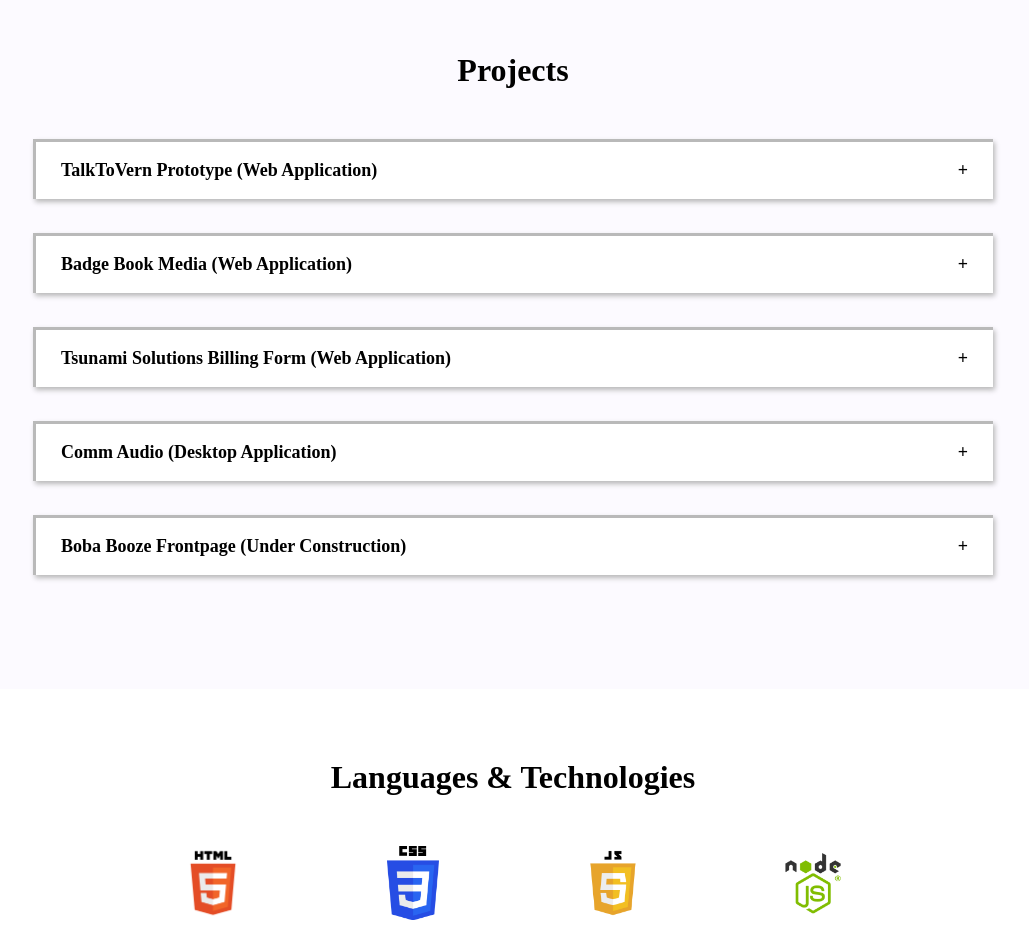
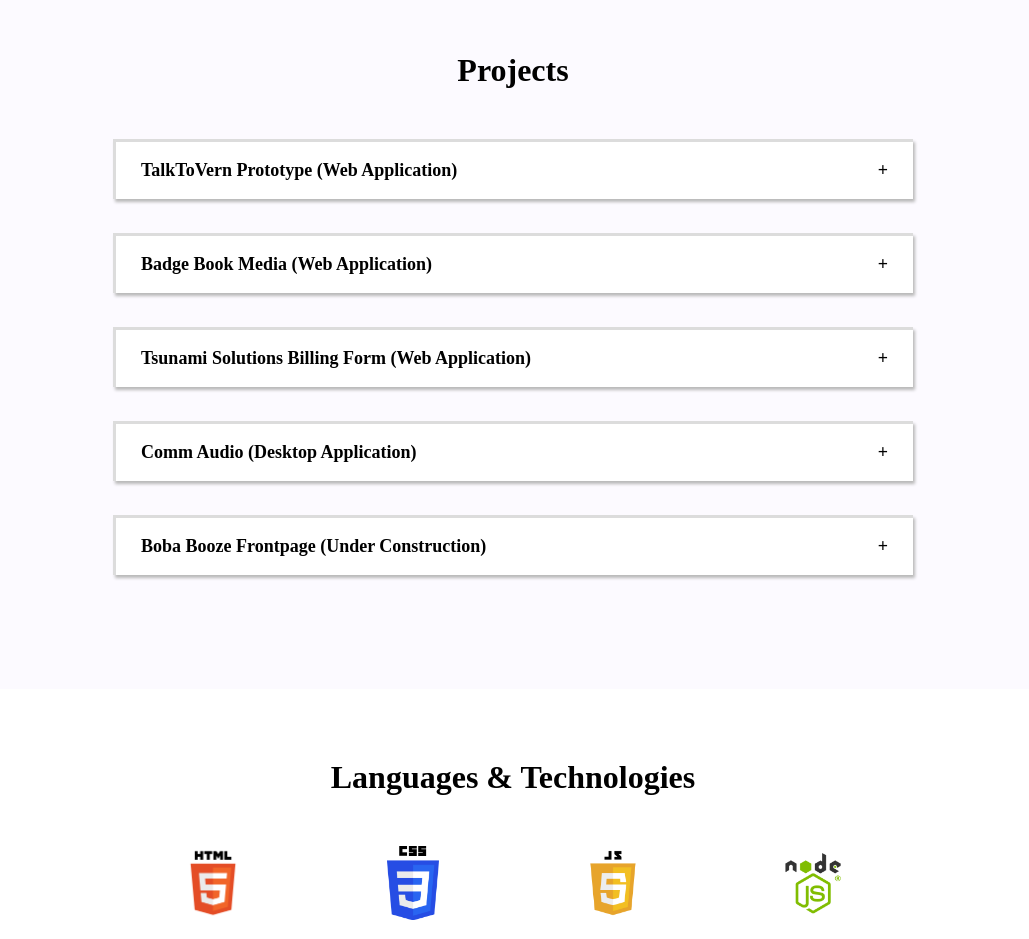
Before and after one commit to phat97/profile, a website: page public/index.html in a window 1280 px wide. Shown: the part 1420-2359 px from the top of the page, without its empty margins (127-1156 px from the left). Drawn offline with nearby package versions, Linux system fonts and the light colour scheme.

Commit message:
Improve Project List style

```diff
--- a/public/style/profile.css
+++ b/public/style/profile.css
@@ -182,16 +182,16 @@ body {
 }
 
 .project-list {
-  width: 75%;
+  width: 60%;
+  min-width: 800px;
   margin: 0px auto 100px;
 }
 
 .accordion {
   background-color: white;
-  /* border: solid rgb(235, 235, 235) 3px; */
-  border-top: solid rgb(185, 185, 185);
-  border-left: solid rgb(185, 185, 185);
-  box-shadow: 2px 3px 5px rgb(185, 185, 185);
+  border-top: solid rgba(185, 185, 185, 0.5);
+  border-left: solid rgba(185, 185, 185, 0.5);
+  box-shadow: 2px 3px 3px rgb(185, 185, 185);
   cursor: pointer;
   padding: 18px 25px;
   text-align: left;
```
